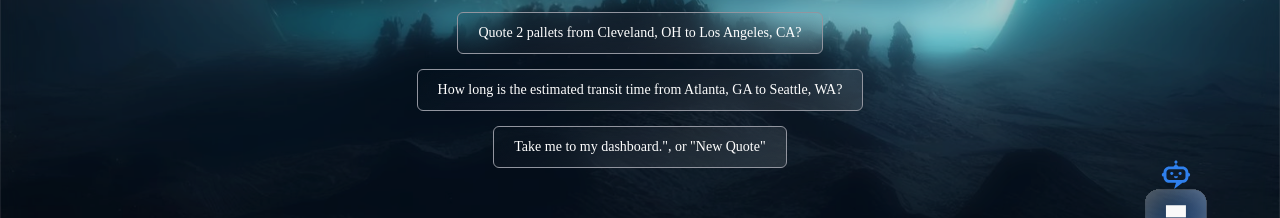
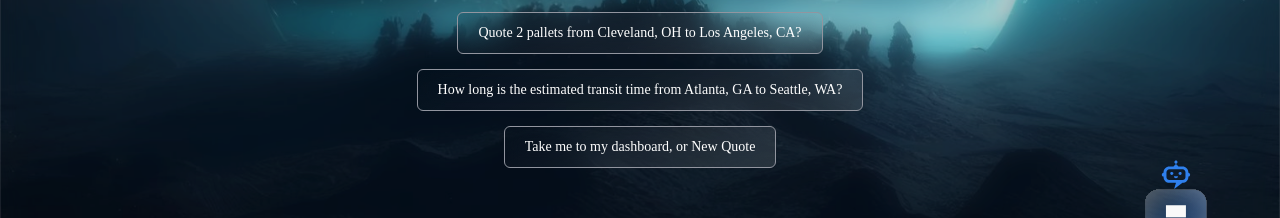
Before and after one commit to jim-carroll-123/rFLEET, a Next.js app: page / in a window 1280 px wide. Shown: the part 1100-1318 px from the top of the page. Built offline with nearby package versions, Linux system fonts and the light colour scheme; what tw-elements would draw is missing.

Commit message:
Updates to deploy on vercel

```diff
--- a/src/app/(home)/sections/Calculator/Panel/options.tsx
+++ b/src/app/(home)/sections/Calculator/Panel/options.tsx
@@ -47,11 +47,11 @@ export const dimensionUnits = [
 
 export const weightUnits = [
   {
-    label: 'lb',
+    label: 'lbs',
     value: 'lb'
   },
   {
-    label: 'kg',
+    label: 'kgs',
     value: 'kg'
   }
 ]
--- a/src/app/(home)/sections/Search/index.tsx
+++ b/src/app/(home)/sections/Search/index.tsx
@@ -62,7 +62,7 @@ export const SearchSection = () => {
                 How long is the estimated transit time from Atlanta, GA to Seattle, WA?
               </Prompt>
               <Prompt onClick={() => setSearchValue('Take me to my dashboard.')}>
-                Take me to my dashboard.", or "New Quote"
+                Take me to my dashboard, or New Quote
               </Prompt>
             </div>
             {!openChatbotModal && (
```
Also changed, not shown: vercel.json (added).
